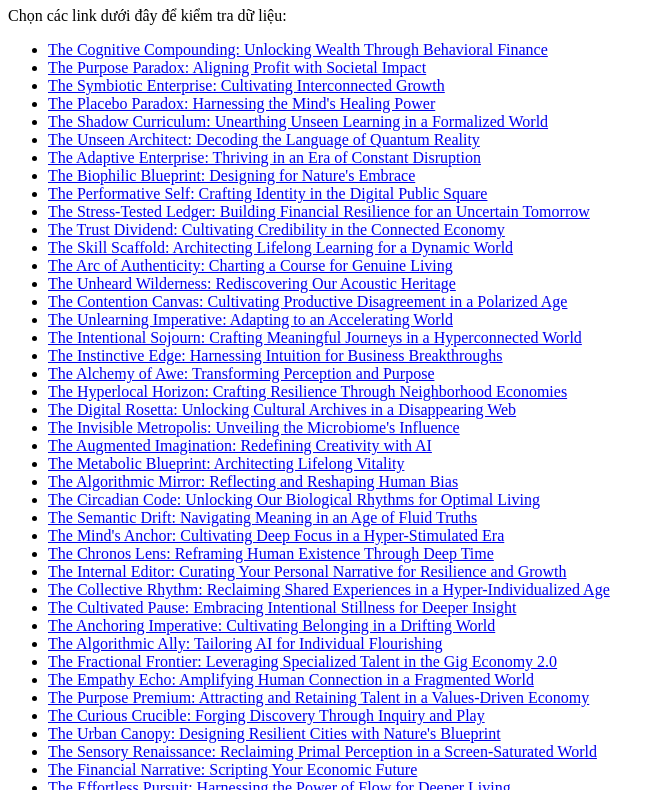
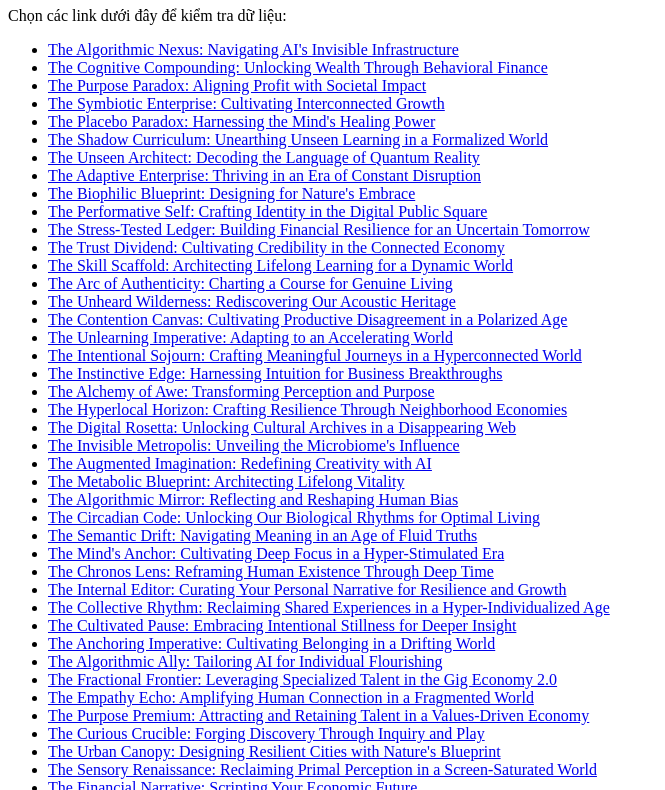
Before and after one commit to hiendo1-a11y/hien_test_444, a plain HTML site: page index.html in a window 1280 px wide. Shown: the part 73-863 px from the top of the page, without its empty margins (0-665 px from the left). Drawn offline with Linux system fonts and the light colour scheme.

Commit message:
🤖 Auto: The Algorithmic Nexus: Navigating AI's Invisible Infrastructure

```diff
--- a/index.html
+++ b/index.html
@@ -8,6 +8,7 @@
     <h1>Hệ thống lưu trữ file Test AI</h1>
     <p>Chọn các link dưới đây để kiểm tra dữ liệu:</p>
     <ul>
+        <li><a href="Test_auto_the_algorithmic_nexus_navigating_ai_s_invisible_infrastructu.pdf">The Algorithmic Nexus: Navigating AI's Invisible Infrastructure</a></li>
         <li><a href="Test_auto_the_cognitive_compounding_unlocking_wealth_through_behaviora.pdf">The Cognitive Compounding: Unlocking Wealth Through Behavioral Finance</a></li>
         <li><a href="Test_auto_the_purpose_paradox_aligning_profit_with_societal_impact.pdf">The Purpose Paradox: Aligning Profit with Societal Impact</a></li>
         <li><a href="Test_auto_the_symbiotic_enterprise_cultivating_interconnected_growth.pdf">The Symbiotic Enterprise: Cultivating Interconnected Growth</a></li>
```
Also changed, not shown: .article_history.json, 1 other file.
